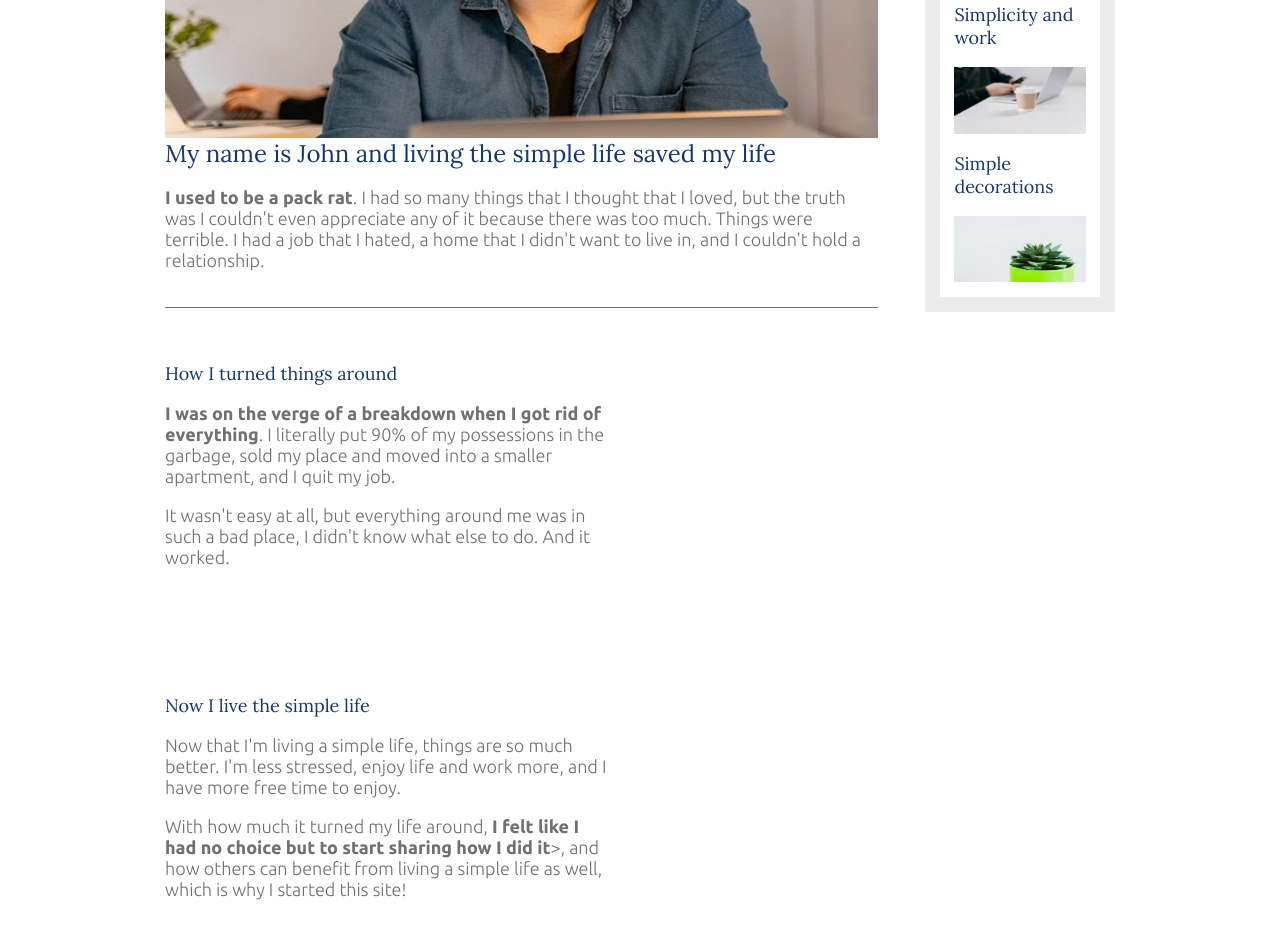
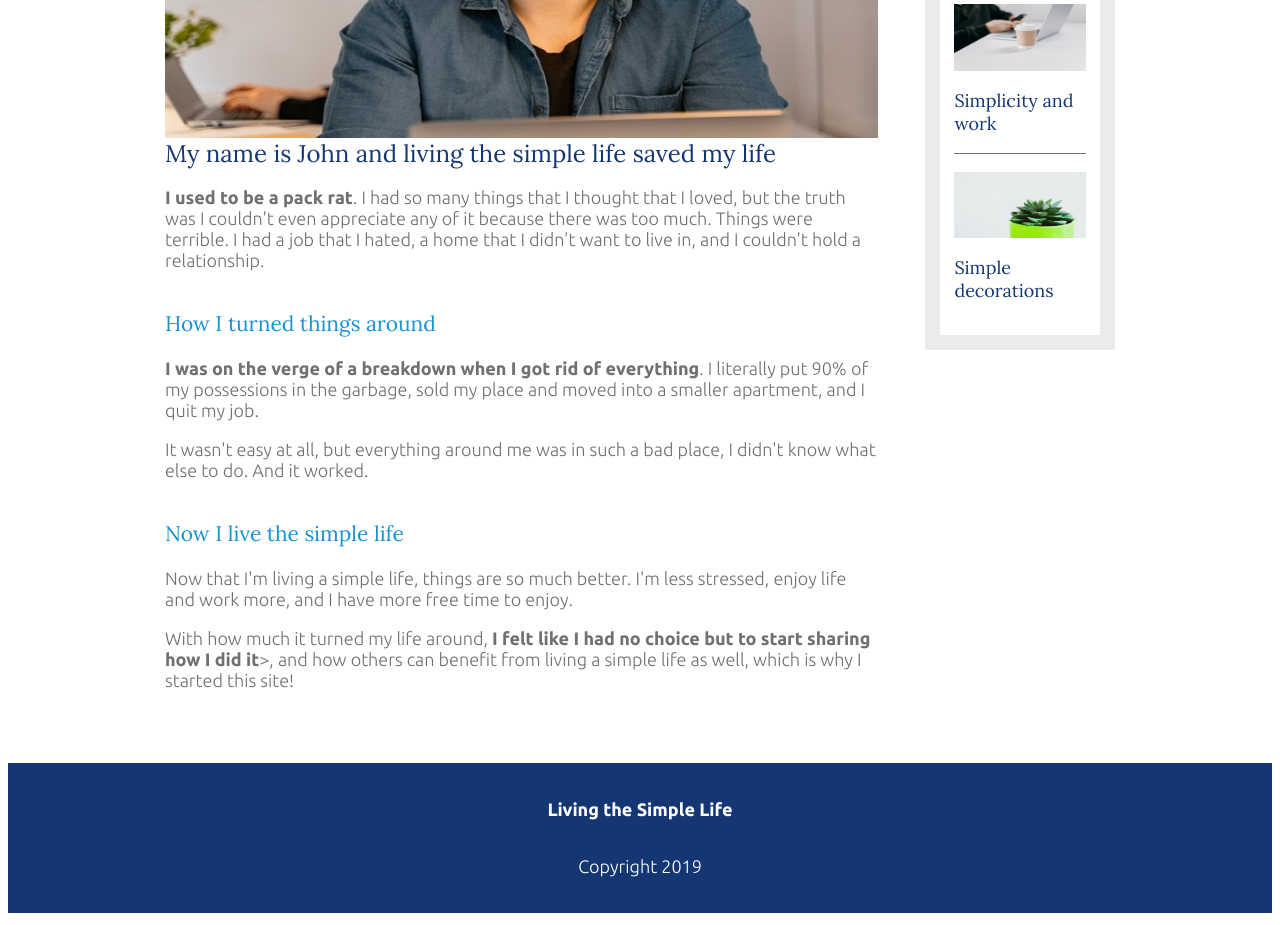
Before and after one commit to AlwinJun/simple-life-repo, a plain HTML site: page recent-post.html in a window 1280 px wide. Shown: the part 415-1340 px from the top of the page. Drawn offline with Linux system fonts and the light colour scheme.

Commit message:
Styled recent-post.html

```diff
--- a/css/style.css
+++ b/css/style.css
@@ -89,12 +89,36 @@ a:focus {
   margin: 1.5em 0;
 }
 
+.article-recent-page h3 {
+  font-size: 2.1rem;
+  color: #1792D2;
+}
+
+.widget-title {
+  font-family: 'Ubuntu',
+    sans-serif;
+  font-weight: 700;
+}
+
+
 /* ===LAYOUT=== */
 
 header {
   background-color: #f8f8f8;
   text-align: center;
   padding: 2em 0;
+}
+
+footer {
+  background-color: #143774;
+  color: white;
+  padding: 0;
+  margin-top: 3em;
+  min-height: 150px;
+  display: flex;
+  flex-direction: column;
+  align-items: center;
+  justify-content: center;
 }
 
 .container {
@@ -191,7 +215,7 @@ nav a:focus {
   .article-secondary {
     flex-direction: row;
     justify-content: space-between;
-    margin-bottom: 5em;
+    margin-bottom: 0;
   }
 
   .article-info {
@@ -208,9 +232,19 @@ nav a:focus {
 
   .article-secondary-img {
     width: 100%;
-    height: 115%;
+    height: 220px;
     object-fit: cover;
   }
+}
+
+.article-recent-post-main {
+  border-bottom: none;
+  margin-bottom: 0;
+  padding: 0;
+}
+
+.article-recent-post-secondary-body {
+  width: 100%;
 }
 
 /*  WIDGETS */
@@ -219,3 +253,23 @@ nav a:focus {
   padding: .8em;
   margin-bottom: 1.5em;
 }
+
+.widget-recent {
+  display: flex;
+  flex-direction: column;
+  border-bottom: 1px solid #717171;
+  margin-bottom: 1em;
+}
+
+.widget-recent:last-child {
+  border-bottom: none;
+  margin-bottom: 0;
+}
+
+.widget-recent-img {
+  order: 1;
+}
+
+.widget-recent-subtitle {
+  order: 2;
+}
```
Also changed, not shown: index.html (+7 -4 lines).
